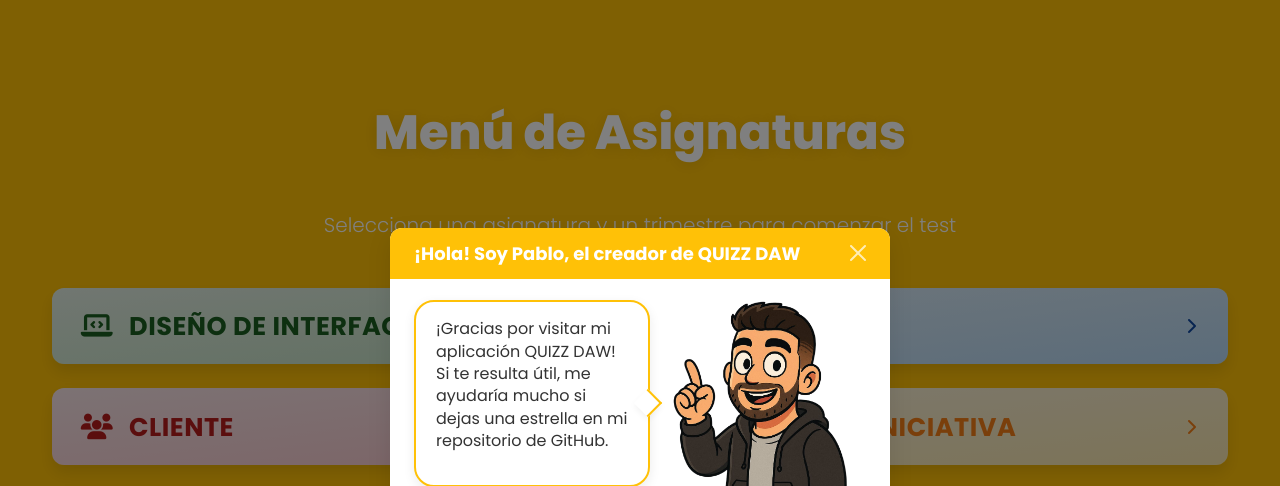
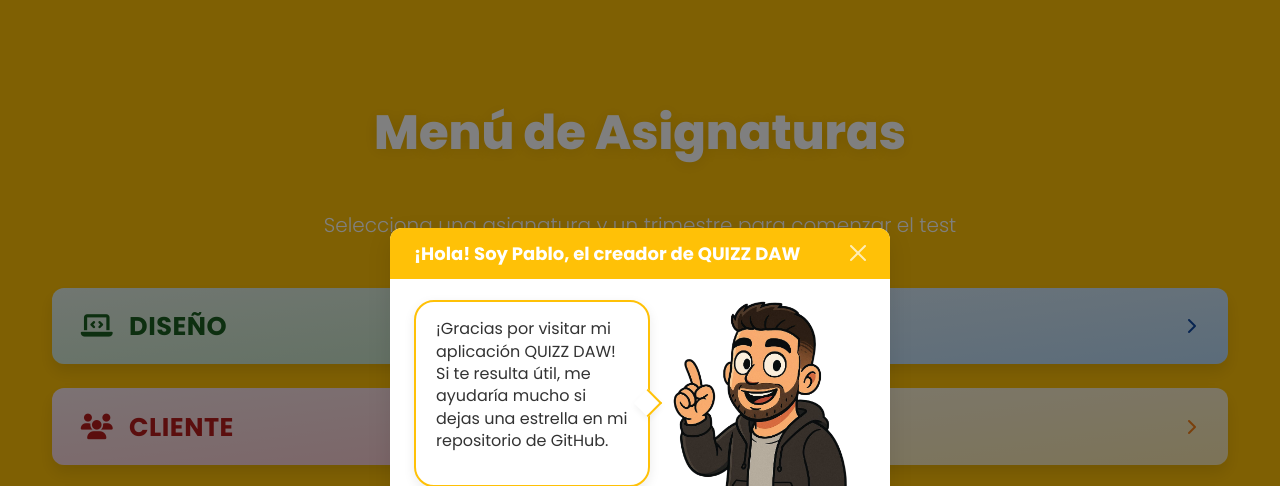
Before and after one commit to pablopl94/QuizzDAW, a plain HTML site: page index.html in a window 1280 px wide. Shown: the top 486 px of the page. Drawn offline with nearby package versions, Linux system fonts and the light colour scheme.

Commit message:
cambios nombres

```diff
--- a/index.html
+++ b/index.html
@@ -69,7 +69,7 @@
                     <div class="card-header collapsed" data-bs-toggle="collapse" data-bs-target="#colapsoDwi" aria-expanded="false">
                         <div>
                             <i class="fas fa-laptop-code subject-icon"></i>
-                            <span class="card-title mb-0">Diseño de Interfaces</span>
+                            <span class="card-title mb-0">Diseño</span>
                         </div>
                         <i class="fas fa-chevron-down dropdown-icon"></i>
                     </div>
@@ -169,7 +169,7 @@
                     <div class="card-header collapsed" data-bs-toggle="collapse" data-bs-target="#colapsoEmpresa" aria-expanded="false">
                         <div>
                             <i class="fas fa-briefcase subject-icon"></i>
-                            <span class="card-title mb-0">Empresa e Iniciativa</span>
+                            <span class="card-title mb-0">Empresa</span>
                         </div>
                         <i class="fas fa-chevron-down dropdown-icon"></i>
                     </div>
```
